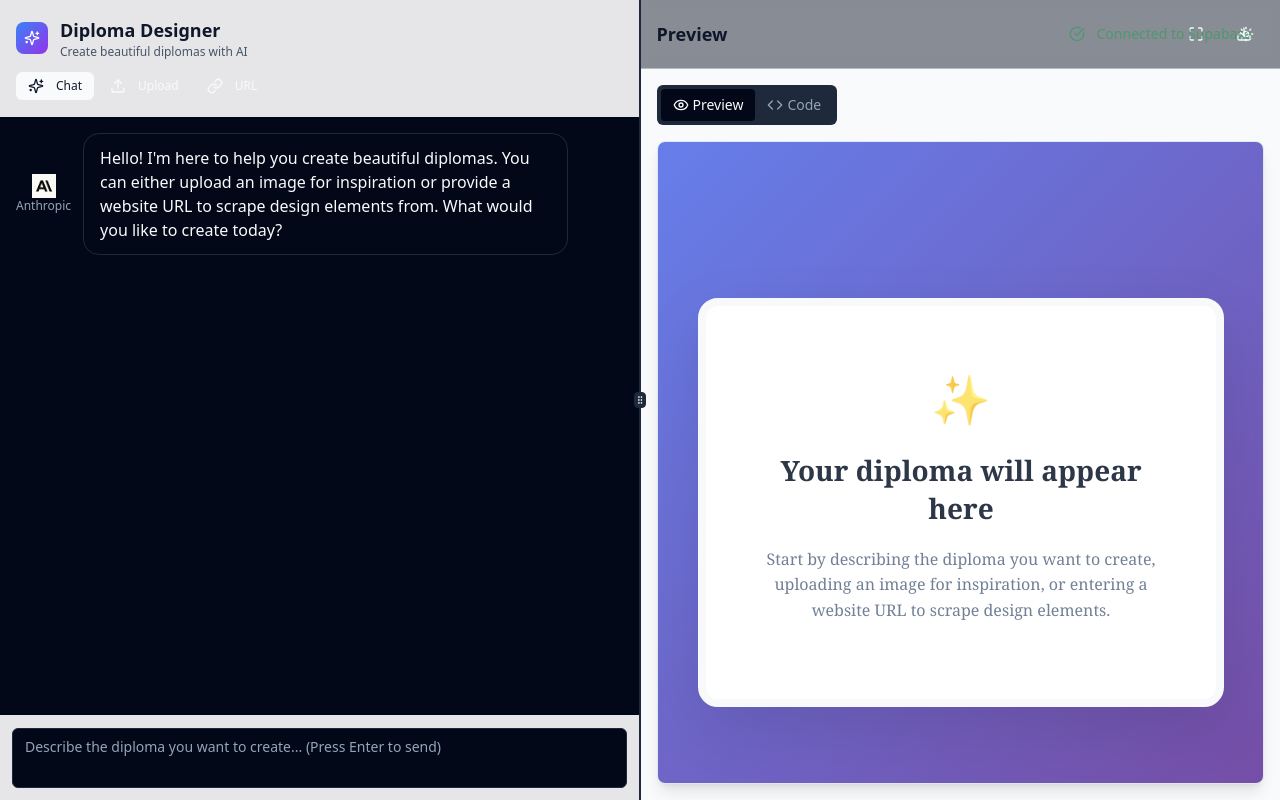
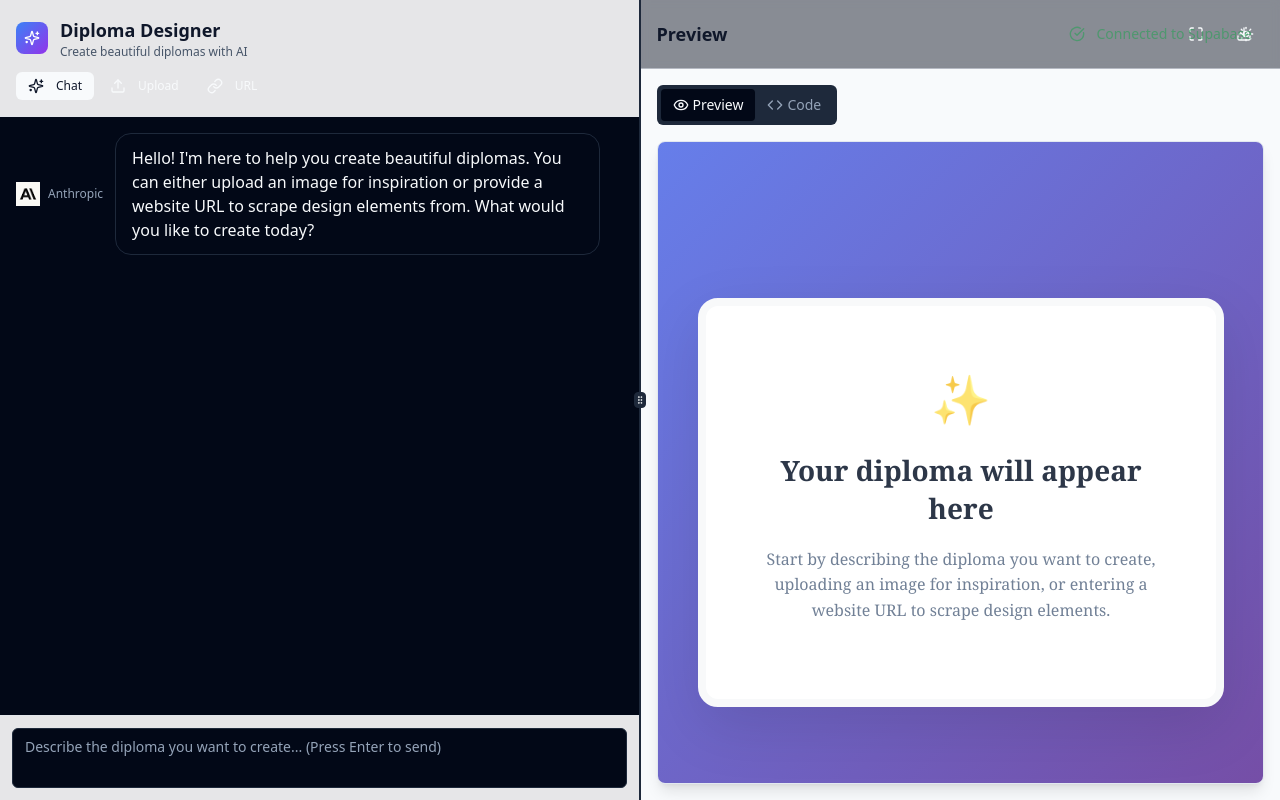
Before and after one commit to magnusfroste/diplomator, a React (Vite) app: page / in a window 1280 px wide. Built offline with nearby package versions, Linux system fonts and the light colour scheme.

Commit message:
Refactor:
Update Anthropic branding layout.

```diff
--- a/src/components/MessageList.tsx
+++ b/src/components/MessageList.tsx
@@ -16,14 +16,12 @@ export const MessageList = () => {
 
   const AnthropicIcon = () => (
     <div className="flex items-center gap-2">
-      <div className="flex flex-col items-center">
       <img
         src="/lovable-uploads/044b9806-cef9-4478-ad0e-3eb21af8622f.png"
         alt="Anthropic"
         className="w-6 h-6 object-contain"
       />
       <span className="text-xs text-muted-foreground font-medium">Anthropic</span>
-      </div>
     </div>
   );
 
```
Lines whose indentation alone changed are shown as unchanged.
